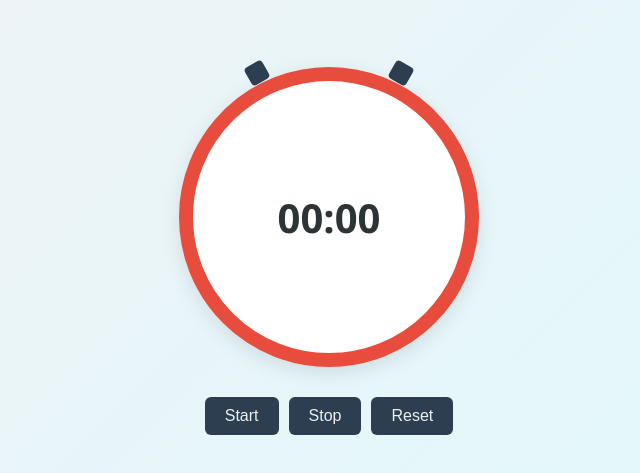
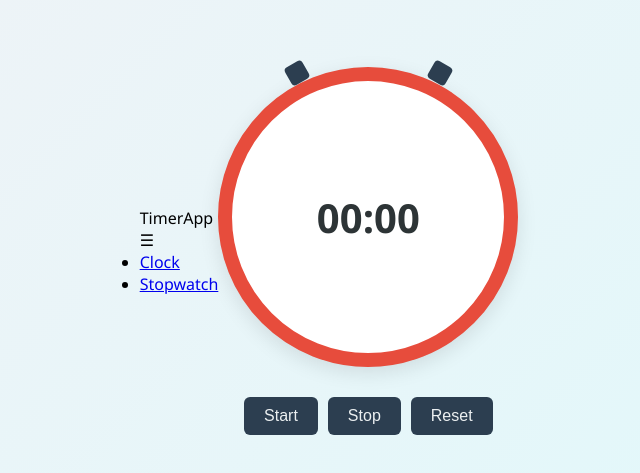
Before and after one commit to G7-Gowtham/Stopwatch, a plain HTML site: page index.html in a window 1280 px wide. Shown: the part 149-622 px from the top of the page, without its empty margins (311-951 px from the left). Drawn offline with Linux system fonts and the light colour scheme.

Commit message:
Update index.html

```diff
--- a/index.html
+++ b/index.html
@@ -1,14 +1,24 @@
 <!DOCTYPE html>
 <html lang="en">
-
 <head>
   <meta charset="UTF-8" />
   <meta name="viewport" content="width=device-width, initial-scale=1.0" />
-  <title>Responsive Stopwatch</title>
+  <title>Stopwatch</title>
   <link rel="stylesheet" href="style.css" />
 </head>
+<body>
 
-<body>
+  <nav class="navbar">
+    <div class="nav-container">
+      <div class="logo">TimerApp</div>
+      <div class="menu-toggle" id="mobile-menu">&#9776;</div>
+      <ul class="nav-menu">
+        <li><a href="clock.html">Clock</a></li>
+        <li><a href="index.html" class="active">Stopwatch</a></li>
+
+      </ul>
+    </div>
+  </nav>
 
   <div class="container">
     <div class="stopwatch">
@@ -25,5 +35,4 @@
 
   <script src="script.js"></script>
 </body>
-
 </html>
```
